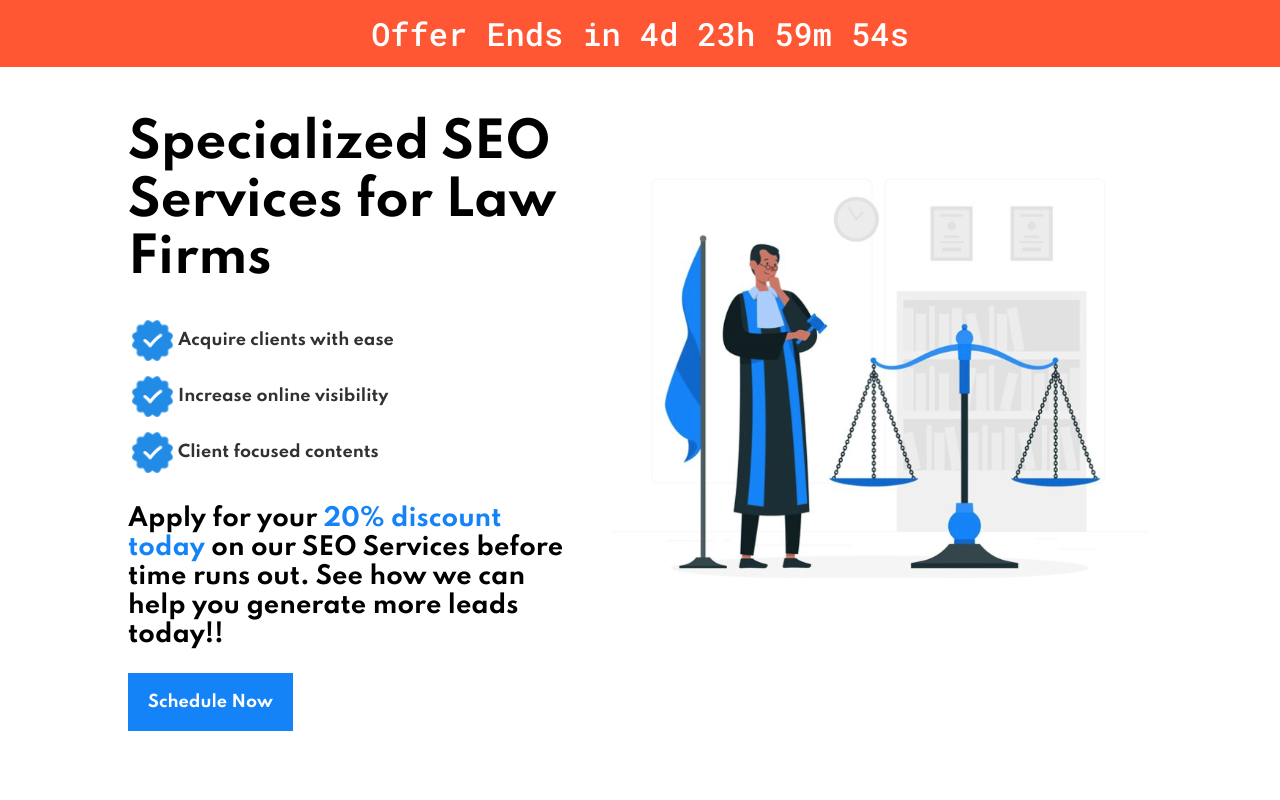
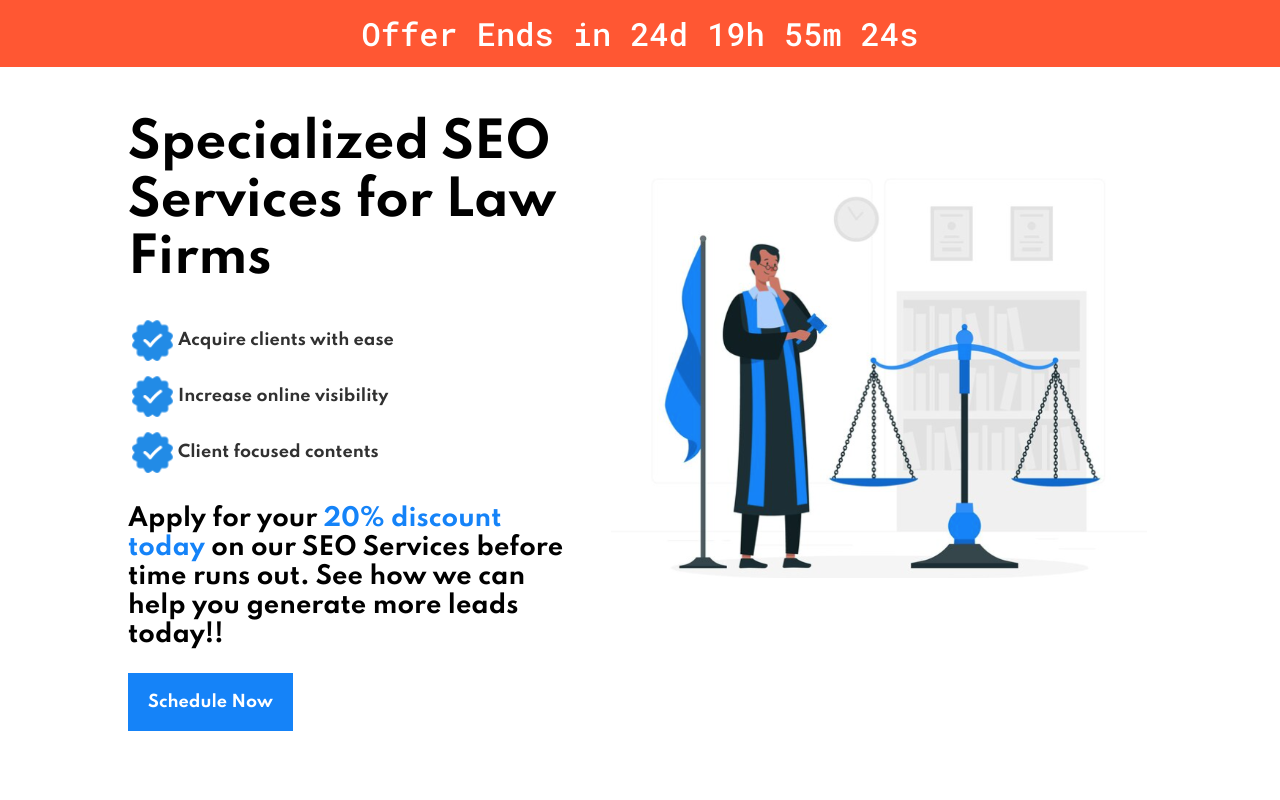
Before and after one commit to GrantGrowcott/Ninja-Devz, a Next.js app: page /Law in a window 1280 px wide. Shown: the top 800 px of the page. Built offline with nearby package versions, Linux system fonts and the light colour scheme.

Commit message:
Changes to the timer?

```diff
--- a/src/components/OfferTime.tsx
+++ b/src/components/OfferTime.tsx
@@ -1,37 +1,54 @@
-import { useState, useEffect } from 'react';
+import { useState, useEffect } from "react";
 
 const OfferTime = () => {
     const [timeLeft, setTimeLeft] = useState({ days: 0, hours: 0, minutes: 0, seconds: 0 });
 
     useEffect(() => {
-    const endDate: Date = new Date();
-    endDate.setDate(endDate.getDate() + 5); // Set the end date 5 days from now
+      const storedEndDate = localStorage.getItem('endDate');
+      let endDate;
 
-    const interval = setInterval(() => {
-      const now:Date = new Date();
+
+      if (storedEndDate) {
+        endDate = new Date(storedEndDate);
+      } else {
+        // Calculate the end date (Jan 9, 2025, 1 PM EST, + 5 days)
+        const startDate = new Date(Date.UTC(2025, 0, 9, 18, 0, 0)); // 1 PM EST Jan 9, 2025 (18:00 UTC)
+        endDate = new Date(startDate);
+        endDate.setDate(startDate.getDate() + 5);
+        localStorage.setItem('endDate', endDate.toISOString());
+      }
+
+      const updateTimeLeft = () => {
+        const now = new Date();
         const difference = endDate.getTime() - now.getTime();
 
         if (difference <= 0) {
+          setTimeLeft({ days: 0, hours: 0, minutes: 0, seconds: 0 });
           clearInterval(interval);
-        return;
-      }
-
+        } else {
           const days = Math.floor(difference / (1000 * 60 * 60 * 24));
           const hours = Math.floor((difference / (1000 * 60 * 60)) % 24);
           const minutes = Math.floor((difference / 1000 / 60) % 60);
           const seconds = Math.floor((difference / 1000) % 60);
 
           setTimeLeft({ days, hours, minutes, seconds });
-    }, 1000);
+        }
+      };
+
+      updateTimeLeft();
+
+      const interval = setInterval(updateTimeLeft, 1000);
 
       return () => clearInterval(interval);
     }, []);
 
     return (
       <div className="banner">
-      <p>Offer Ends in {timeLeft.days}d {timeLeft.hours}h {timeLeft.minutes}m {timeLeft.seconds}s</p>
+        <p>
+          Offer Ends in {timeLeft.days}d {timeLeft.hours}h {timeLeft.minutes}m {timeLeft.seconds}s
+        </p>
       </div>
     );
-}
+  };
 
 export default OfferTime;
--- a/src/pages/Law.tsx
+++ b/src/pages/Law.tsx
@@ -48,6 +48,8 @@ const Law = () => {
               width={546}
               height={468}
               className="law__hero__image"
+              priority = {true}
+
             />
           </div>
         </div>
```
Lines whose indentation alone changed are shown as unchanged.
